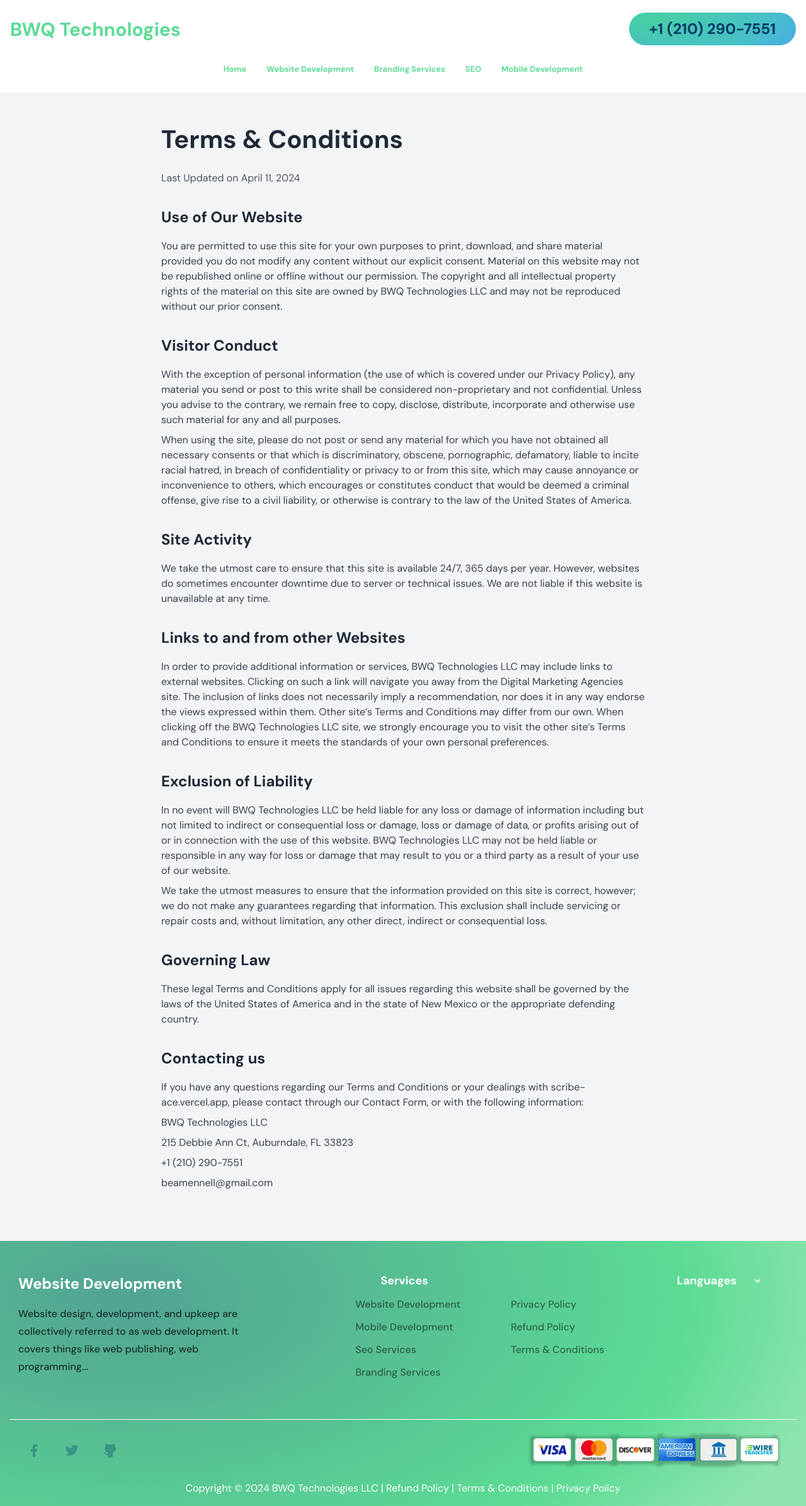
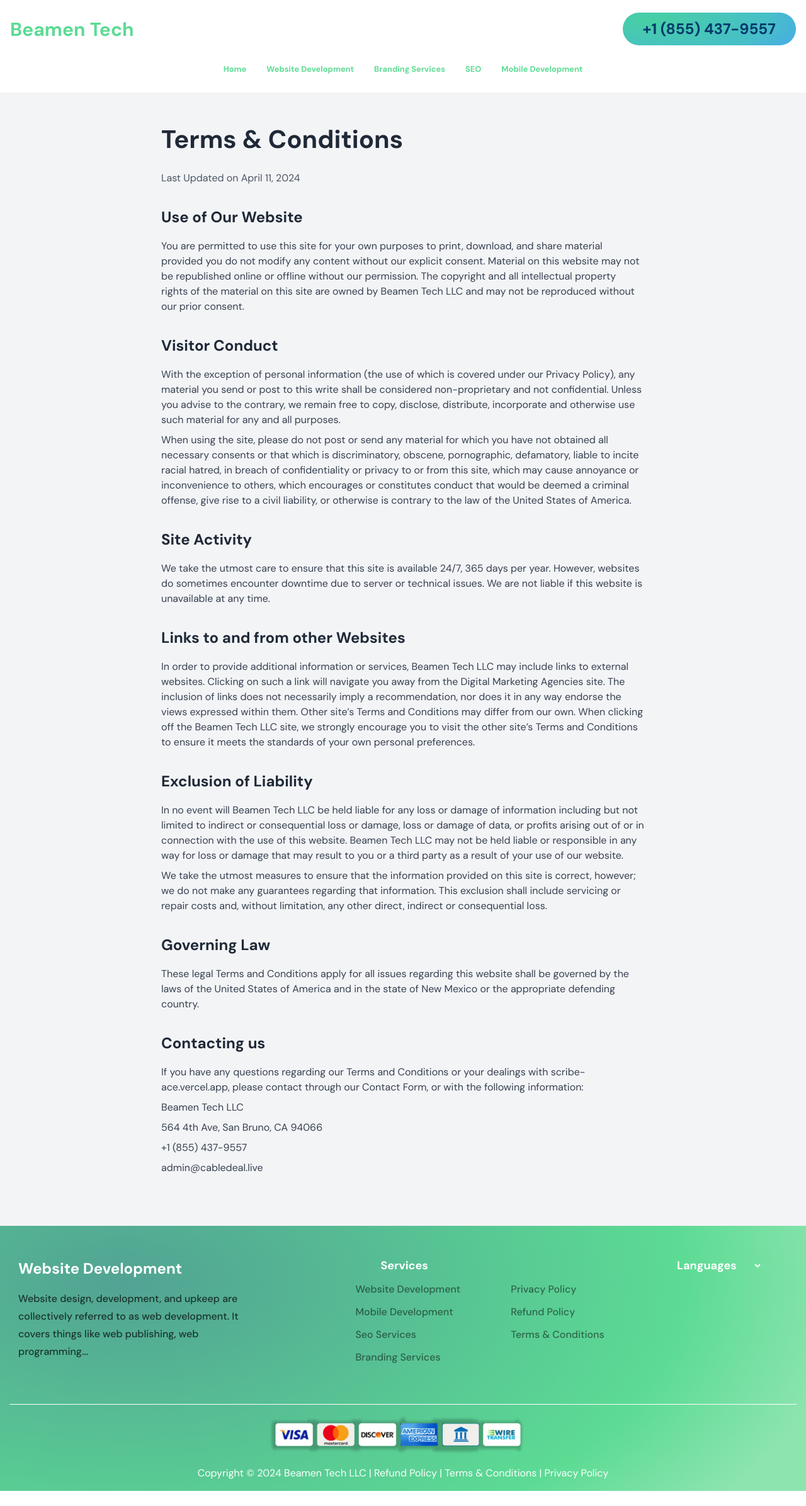
Before and after one commit to ZaidAhmed786/Scribe-Ace, a Next.js app: page /terms-conditions in a window 1280 px wide. Shown: the whole page at 63% size. After the commit the page ends 2368 px from the top, so only its background shows below. Built offline with nearby package versions, Linux system fonts and the light colour scheme.

Commit message:
data changed

```diff
--- a/components/global/footer/index.tsx
+++ b/components/global/footer/index.tsx
@@ -75,19 +75,8 @@
         </div>
       </div>
 
-      <div className="max-w-[1252px] mx-auto py-4 flex md:flex-row gap-4 md:gap-0 flex-col justify-center items-center md:justify-between ">
-        <div className="flex space-x-3 ml-4 ">
-          <span className=" bg-[/FFFFFF] rounded-[50%] h-12 w-12 flex items-center justify-center social-icon">
-            <img src="iconFirst.png" alt="/" className="white" />
-          </span>
+      <div className="max-w-[1252px] mx-auto py-4 flex md:flex-row gap-4 md:gap-0 flex-col justify-center items-center md:justify-center ">
 
-          <span className="bg-[/FFFFFF] rounded-[50%]  h-12 w-12 flex items-center justify-center social-icon">
-            <img src="iconeTwo.png" alt="/" className="white" />
-          </span>
-          <span className="bg-[/FFFFFF] rounded-[50%]  h-12 w-12 flex items-center justify-center social-icon">
-            <img src="iconThree.png" alt="/" className="white" />
-          </span>
-        </div>
         <img
           className="w-3/4 lg:w-2/6  md:mr-4 md:w-[50%]"
           src="payment-icon 1.png"
@@ -97,7 +86,7 @@
       <div className="container mx-auto px-4 bottom-1 pb-4 footer_border">
         <div className="flex flex-wrap justify-center items-center">
           <p className="text-white text-sm sm:text-base">
-            Copyright © 2024 BWQ Technologies LLC |{" "}
+            Copyright © 2024 Beamen Tech LLC |{" "}
             <Link href="/refund-policy">Refund Policy</Link> |{" "}
             <Link href="/terms-conditions">Terms & Conditions </Link>|{" "}
             <Link href="/privacy-policy">Privacy Policy</Link>
--- a/components/global/header/index.tsx
+++ b/components/global/header/index.tsx
@@ -116,15 +116,15 @@
               href="/"
               className="text-color-primary md:text-[30px] font-semibold text-[20px]"
             >
-              BWQ Technologies
+              Beamen Tech
             </Link>
           </div>
           <div>
             <Link
-              href="tel:+1 210 290 7551"
+              href="tel:+18554379557"
               className="bg-color-secondary font-semibold text-color-fourth bg inline-block md:text-xl md:py-2 md:px-8 py-1 px-3  rounded-[28px] sm:text-lg"
             >
-              +1 (210) 290-7551
+              +1 (855) 437-9557
             </Link>
           </div>
         </div>
--- a/components/global/portfolio/index.tsx
+++ b/components/global/portfolio/index.tsx
@@ -77,7 +77,7 @@
             Our Work
           </h1>
           <p className=" mx-auto leading-6 text-base xl:text-xl lg:text-lg  text-md px-3 font-normal text-color-fifth">
-          BWQ Technologies offers website design and development services and
+          Beamen Tech LLC offers website design and development services and
             promises to become a big part of its customer’s success and growth.
           </p>
         </div>
--- a/components/home/services/data.json
+++ b/components/home/services/data.json
@@ -23,12 +23,12 @@
       {
         "url": "fifth.png",
         "title": "Mobile App Development",
-        "details": "We at BWQ Technologies have years of experience in offering web and mobile app development services. We are not just bragging, our team of designers and developers..."
+        "details": "We at Beamen Tech LLC have years of experience in offering web and mobile app development services. We are not just bragging, our team of designers and developers..."
       },
       {
         "url": "sixth.png",
         "title": "E-Commerce Platform Development",
-        "details": "BWQ Technologies offers eCommerce development services with a customer-centric approach, enabling brands to achieve tangible business outcomes through enhanced e-shopping experiences... "
+        "details": "Beamen Tech LLC offers eCommerce development services with a customer-centric approach, enabling brands to achieve tangible business outcomes through enhanced e-shopping experiences... "
       }
 
     ]
--- a/pages/index.tsx
+++ b/pages/index.tsx
@@ -35,7 +35,7 @@
       <Steps steps = {props.steps_home}/>
       <Benifits benefits1 = {props.benefits1} benefits2={props.benefits2}/>
       <Blogs data={props.blogs_home} />
-      <Portfolio />
+      {/* <Portfolio /> */}
       <Pricing prices = {props.pricing_home}/>
       <Testimonials testimonials = {props.testimonials_home}/>
       <Footer />
--- a/pages/props.json
+++ b/pages/props.json
@@ -170,14 +170,14 @@
                     "list": "SEO Submission"
                 }
             ],
-            "number": "+1 (210) 290-7551",
+            "number": "+18554379557",
             "start": "Let’s Chat"
         }
     ],
     "steps_home": [
         {
             "heading": "Your Idea",
-            "text": "We at BWQ Technologies value you and your product. It's very important for us to evaluate whether we are a good match for each other or not. In this session, we bounce ideas off each other to kick start the project.",
+            "text": "We at Beamen Tech LLC value you and your product. It's very important for us to evaluate whether we are a good match for each other or not. In this session, we bounce ideas off each other to kick start the project.",
             "num": "1",
             "style": "fade-right"
         },
@@ -235,7 +235,7 @@
         },
         {
             "title": "Mobile App Development",
-            "details": "BWQ Technologies have years of experience in offering web and mobile app development services. We are not just bragging, our team of designers and developers.",
+            "details": "Beamen Tech LLC have years of experience in offering web and mobile app development services. We are not just bragging, our team of designers and developers.",
             "url": "/portfolio-2.png"
         }
     ],
--- a/pages/refund-policy.tsx
+++ b/pages/refund-policy.tsx
@@ -27,11 +27,11 @@
 
           <div>
             <h3 className="text-xl text-left font-semibold text-gray-800 mb-4">SEO Refund Policy</h3>
-            <p className="text-gray-700 mb-2">BWQ Technologies will not be liable for refund or guarantee of top search ranking under the following circumstances:</p>
+            <p className="text-gray-700 mb-2">Beamen Tech LLC will not be liable for refund or guarantee of top search ranking under the following circumstances:</p>
             <ul className="text-gray-700 mb-4">
               <li>In case of effect on SEO ranking due to changes in ranking algorithm, policies or functionality of search engines.</li>
               <li>Link building, a part of SEO, is carried out based on the information provided by you. If the URLs given are incorrect, we will not be responsible for any subsequent errors and there will not be any refunds or money-back guarantee.</li>
-              <li>BWQ Technologies will not be responsible for SEO results if the client engages with any other third-party SEO services.</li>
+              <li>Beamen Tech LLC will not be responsible for SEO results if the client engages with any other third-party SEO services.</li>
               <li>Number of times and rank of a website appearing on the search list varies, and thus an immediate change in the search ranking cannot be guaranteed.</li>
               <li>Any adverse effect on ranking due to changes in website content by the client or third-party service provider hired by them.</li>
               <li>We make no guarantee that our SEO services will show the client’s website in the top ten search rank. However, understand that we work in your best interest and put in our best effort to provide genuinely profitable results. Our aim is to make your life simpler and your business more lucrative.</li>
--- a/pages/terms-conditions.tsx
+++ b/pages/terms-conditions.tsx
@@ -21,7 +21,7 @@
 
             <div className="mb-8">
               <h3 className="text-xl text-left font-semibold text-gray-800 mb-4">Use of Our Website</h3>
-              <p className="text-gray-700 mb-2">You are permitted to use this site for your own purposes to print, download, and share material provided you do not modify any content without our explicit consent. Material on this website may not be republished online or offline without our permission. The copyright and all intellectual property rights of the material on this site are owned by BWQ Technologies LLC and may not be reproduced without our prior consent.</p>
+              <p className="text-gray-700 mb-2">You are permitted to use this site for your own purposes to print, download, and share material provided you do not modify any content without our explicit consent. Material on this website may not be republished online or offline without our permission. The copyright and all intellectual property rights of the material on this site are owned by Beamen Tech LLC and may not be reproduced without our prior consent.</p>
             </div>
 
             <div className="mb-8">
@@ -37,12 +37,12 @@
 
             <div className="mb-8">
               <h3 className="text-xl text-left font-semibold text-gray-800 mb-4">Links to and from other Websites</h3>
-              <p className="text-gray-700 mb-2">In order to provide additional information or services, BWQ Technologies LLC may include links to external websites. Clicking on such a link will navigate you away from the Digital Marketing Agencies site. The inclusion of links does not necessarily imply a recommendation, nor does it in any way endorse the views expressed within them. Other site’s Terms and Conditions may differ from our own. When clicking off the BWQ Technologies LLC site, we strongly encourage you to visit the other site’s Terms and Conditions to ensure it meets the standards of your own personal preferences.</p>
+              <p className="text-gray-700 mb-2">In order to provide additional information or services, Beamen Tech LLC may include links to external websites. Clicking on such a link will navigate you away from the Digital Marketing Agencies site. The inclusion of links does not necessarily imply a recommendation, nor does it in any way endorse the views expressed within them. Other site’s Terms and Conditions may differ from our own. When clicking off the Beamen Tech LLC site, we strongly encourage you to visit the other site’s Terms and Conditions to ensure it meets the standards of your own personal preferences.</p>
             </div>
 
             <div className="mb-8">
               <h3 className="text-xl text-left font-semibold text-gray-800 mb-4">Exclusion of Liability</h3>
-              <p className="text-gray-700 mb-2">In no event will BWQ Technologies LLC be held liable for any loss or damage of information including but not limited to indirect or consequential loss or damage, loss or damage of data, or profits arising out of or in connection with the use of this website. BWQ Technologies LLC may not be held liable or responsible in any way for loss or damage that may result to you or a third party as a result of your use of our website.</p>
+              <p className="text-gray-700 mb-2">In no event will Beamen Tech LLC be held liable for any loss or damage of information including but not limited to indirect or consequential loss or damage, loss or damage of data, or profits arising out of or in connection with the use of this website. Beamen Tech LLC may not be held liable or responsible in any way for loss or damage that may result to you or a third party as a result of your use of our website.</p>
               <p className="text-gray-700 mb-2">We take the utmost measures to ensure that the information provided on this site is correct, however; we do not make any guarantees regarding that information. This exclusion shall include servicing or repair costs and, without limitation, any other direct, indirect or consequential loss.</p>
             </div>
 
@@ -54,10 +54,10 @@
             <div className="mb-8">
               <h3 className="text-xl text-left font-semibold text-gray-800 mb-4">Contacting us</h3>
               <p className="text-gray-700 mb-2">If you have any questions regarding our Terms and Conditions or your dealings with scribe-ace.vercel.app, please contact through our Contact Form, or with the following information:</p>
-              <p className="text-gray-700 mb-2">BWQ Technologies LLC</p>
-              <p className="text-gray-700 mb-2">215 Debbie Ann Ct, Auburndale, FL 33823</p>
-              <p className="text-gray-700 mb-2"> <a href="tel:12102907551">+1 (210) 290-7551</a></p>
-              <p className="text-gray-700 mb-2"><a href="mailto:beamennell@gmail.com">beamennell@gmail.com</a></p>
+              <p className="text-gray-700 mb-2">Beamen Tech LLC</p>
+              <p className="text-gray-700 mb-2">564 4th Ave, San Bruno, CA 94066</p>
+              <p className="text-gray-700 mb-2"> <a href="tel:18554379557">+1 (855) 437-9557</a></p>
+              <p className="text-gray-700 mb-2"><a href="mailto:admin@cabledeal.live">admin@cabledeal.live</a></p>
             </div>
 
           </div>
```
